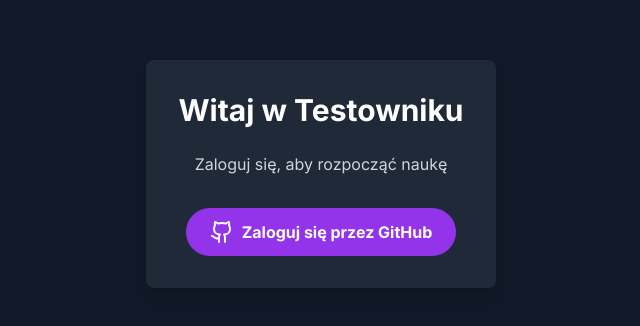
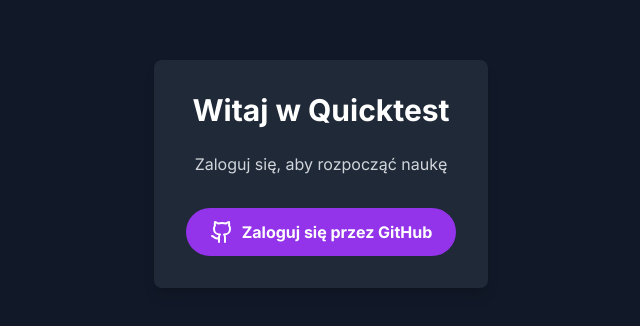
Before and after one commit to Cyberflyyy/Testownik, a Next.js app: page / in a window 1280 px wide. Shown: the part 226-552 px from the top of the page, without its empty margins (319-959 px from the left). Built offline with nearby package versions, Linux system fonts and the light colour scheme; no server answers.

Commit message:
Update auth.tsx

```diff
--- a/src/components/auth.tsx
+++ b/src/components/auth.tsx
@@ -27,7 +27,7 @@
     return (
       <div className="min-h-screen bg-gray-900 flex items-center justify-center">
         <div className="bg-gray-800 p-8 rounded-lg shadow-lg text-center">
-          <h1 className="text-3xl font-bold text-white mb-6">Witaj w Testowniku</h1>
+          <h1 className="text-3xl font-bold text-white mb-6">Witaj w Quicktest</h1>
           <p className="text-gray-300 mb-8">Zaloguj się, aby rozpocząć naukę</p>
           <button
             onClick={() => signIn('github')}
```
